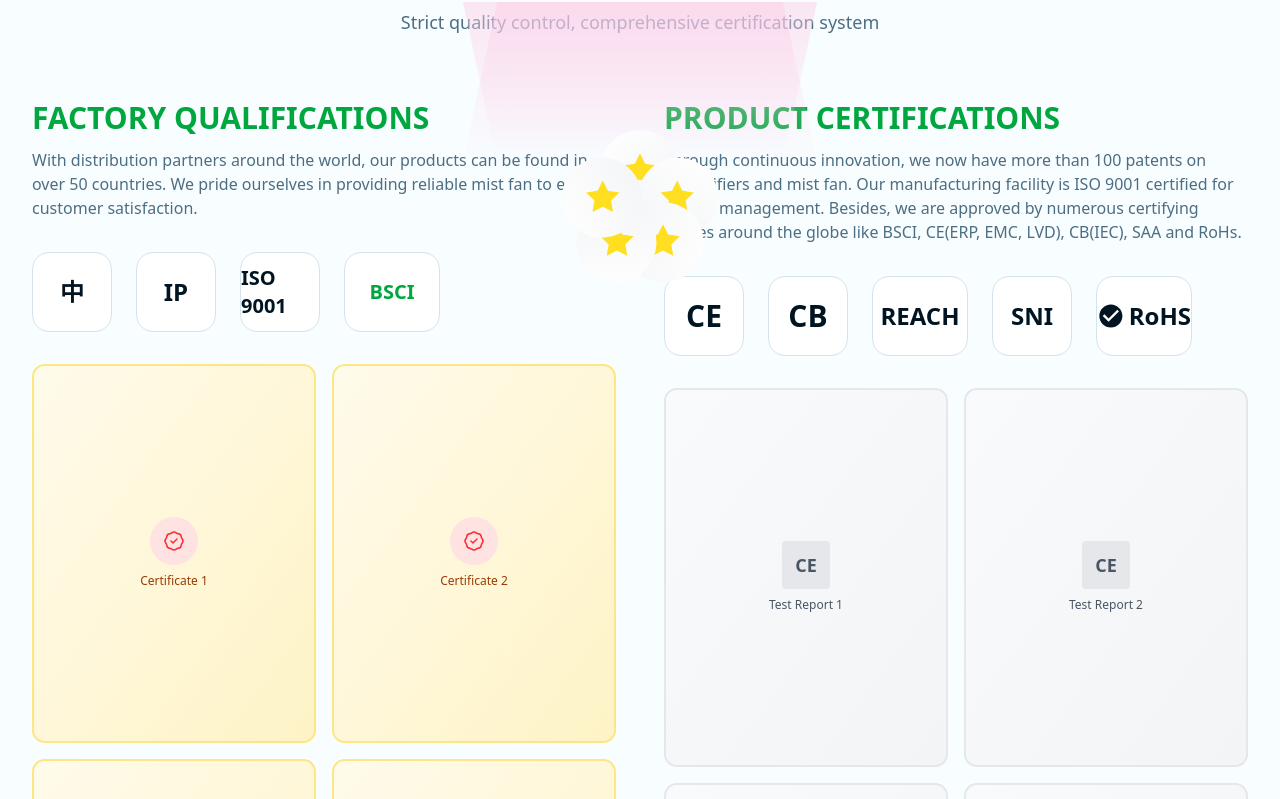
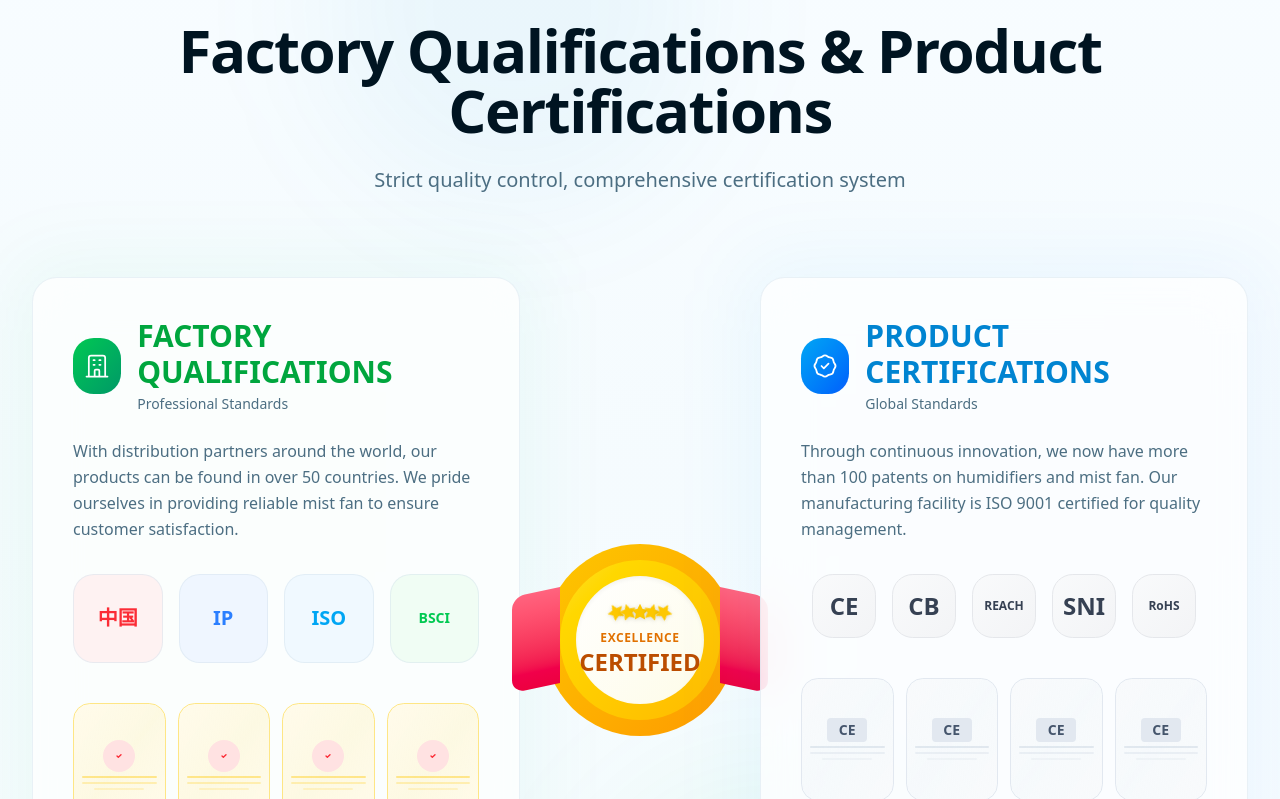
Before and after one commit to FRIDAY1611/hegu-technology-website, a Next.js app: page /en in a window 1280 px wide. Shown: the part 3881-4680 px from the top of the page. Built offline with nearby package versions, Linux system fonts and the light colour scheme.

Commit message:
feat: 重新设计精美资质认证页面

```diff
--- a/src/app/[locale]/page.tsx
+++ b/src/app/[locale]/page.tsx
@@ -477,171 +477,190 @@ const CertificationsSection = () => {
   const locale = params.locale as string;
   const texts = getPageTexts(locale);
 
-  // 工厂资质数据
-  const factoryQualifications = [
-    { name: 'ISO 9001', description: 'Quality Management System' },
-    { name: 'ISO 14001', description: 'Environmental Management' },
-    { name: 'BSCI', description: 'Business Social Compliance' },
-    { name: 'Sedex', description: 'Ethical Trade Audit' }
-  ];
+  return (
+    <section id="certifications-section" className="py-24 lg:py-36 bg-gradient-to-b from-background via-muted/20 to-background relative overflow-hidden">
+      {/* 背景装饰 */}
+      <div className="absolute inset-0 overflow-hidden pointer-events-none">
+        <div className="absolute top-0 left-1/4 w-96 h-96 bg-primary/5 rounded-full blur-3xl"></div>
+        <div className="absolute bottom-0 right-1/4 w-96 h-96 bg-green-500/5 rounded-full blur-3xl"></div>
+      </div>
 
-  // 产品认证数据
-  const productCertifications = [
-    { name: 'CE', description: 'European Conformity' },
-    { name: 'CB', description: 'Certification Bodies' },
-    { name: 'REACH', description: 'Registration, Evaluation, Authorization and Restriction of Chemicals' },
-    { name: 'RoHS', description: 'Restriction of Hazardous Substances' }
-  ];
-
-  return (
-    <section id="certifications-section" className="py-24 lg:py-32 bg-background">
-      <div className="max-w-7xl mx-auto px-6 lg:px-8">
+      <div className="max-w-7xl mx-auto px-6 lg:px-8 relative z-10">
         <FadeIn>
-          <div className="text-center mb-16">
-            <h2 className="text-3xl md:text-4xl lg:text-5xl font-bold mb-4">
+          <div className="text-center mb-20">
+            <div className="inline-flex items-center gap-2 px-4 py-2 bg-primary/10 rounded-full mb-6">
+              <svg className="w-4 h-4 text-primary" fill="none" viewBox="0 0 24 24" stroke="currentColor">
+                <path strokeLinecap="round" strokeLinejoin="round" strokeWidth={2} d="M9 12l2 2 4-4M7.835 4.697a3.42 3.42 0 001.946-.806 3.42 3.42 0 014.438 0 3.42 3.42 0 001.946.806 3.42 3.42 0 013.138 3.138 3.42 3.42 0 00.806 1.946 3.42 3.42 0 010 4.438 3.42 3.42 0 00-.806 1.946 3.42 3.42 0 01-3.138 3.138 3.42 3.42 0 00-1.946.806 3.42 3.42 0 01-4.438 0 3.42 3.42 0 01-1.946-.806 3.42 3.42 0 01-3.138-3.138 3.42 3.42 0 00-.806-1.946 3.42 3.42 0 010-4.438 3.42 3.42 0 00.806-1.946 3.42 3.42 0 013.138-3.138z" />
+              </svg>
+              <span className="text-sm font-medium text-primary">Global Certifications</span>
+            </div>
+            <h2 className="text-4xl md:text-5xl lg:text-6xl font-bold mb-6 tracking-tight">
               {texts.certificationsTitle}
             </h2>
-            <p className="text-lg text-muted-foreground max-w-2xl mx-auto">
+            <p className="text-lg md:text-xl text-muted-foreground max-w-3xl mx-auto leading-relaxed">
               {texts.certificationsSubtitle}
             </p>
           </div>
         </FadeIn>
 
-        <div className="grid grid-cols-1 lg:grid-cols-2 gap-12">
+        <div className="relative">
+          <div className="grid grid-cols-1 lg:grid-cols-12 gap-8">
             {/* 左侧 - 工厂资质 */}
-          <FadeIn>
+            <FadeIn className="lg:col-span-5">
+              <div className="relative">
+                <div className="absolute -inset-4 bg-gradient-to-r from-green-500/10 to-emerald-500/10 rounded-3xl blur-2xl opacity-50"></div>
+                <div className="relative bg-card/80 backdrop-blur-xl border border-border/50 rounded-3xl p-8 lg:p-10 shadow-xl">
+                  <div className="flex items-center gap-4 mb-6">
+                    <div className="w-14 h-14 rounded-2xl bg-gradient-to-br from-green-500 to-emerald-600 flex items-center justify-center shadow-lg">
+                      <svg className="w-7 h-7 text-white" fill="none" viewBox="0 0 24 24" stroke="currentColor">
+                        <path strokeLinecap="round" strokeLinejoin="round" strokeWidth={1.5} d="M19 21V5a2 2 0 00-2-2H7a2 2 0 00-2 2v16m14 0h2m-2 0h-5m-9 0H3m2 0h5M9 7h1m-1 4h1m4-4h1m-1 4h1m-5 10v-5a1 1 0 011-1h2a1 1 0 011 1v5m-4 0h4" />
+                      </svg>
+                    </div>
                     <div>
-              <h3 className="text-2xl lg:text-3xl font-bold mb-3 text-green-600">
+                      <h3 className="text-2xl lg:text-3xl font-bold text-green-600">
                         FACTORY QUALIFICATIONS
                       </h3>
-              <p className="text-muted-foreground mb-8">
+                      <p className="text-sm text-muted-foreground mt-1">Professional Standards</p>
+                    </div>
+                  </div>
+
+                  <p className="text-muted-foreground mb-8 leading-relaxed">
                     With distribution partners around the world, our products can be found in over 50 countries.
                     We pride ourselves in providing reliable mist fan to ensure customer satisfaction.
                   </p>
 
                   {/* 认证标志 */}
-              <div className="flex flex-wrap items-center gap-6 mb-8">
-                <div className="w-20 h-20 bg-card border border-border rounded-xl flex items-center justify-center text-2xl font-bold">
-                  中
+                  <div className="grid grid-cols-4 gap-4 mb-10">
+                    {[
+                      { label: '中国', color: 'text-red-500', bg: 'bg-red-50' },
+                      { label: 'IP', color: 'text-blue-500', bg: 'bg-blue-50' },
+                      { label: 'ISO', color: 'text-sky-500', bg: 'bg-sky-50' },
+                      { label: 'BSCI', color: 'text-green-500', bg: 'bg-green-50' }
+                    ].map((item, i) => (
+                      <div key={i} className={`aspect-square ${item.bg} rounded-2xl flex items-center justify-center border border-border/50 hover:scale-105 transition-transform cursor-pointer`}>
+                        <span className={`font-bold ${item.color} ${item.label.length > 3 ? 'text-sm' : 'text-xl'}`}>
+                          {item.label}
+                        </span>
                       </div>
-                <div className="w-20 h-20 bg-card border border-border rounded-xl flex items-center justify-center text-2xl font-bold">
-                  IP
-                </div>
-                <div className="w-20 h-20 bg-card border border-border rounded-xl flex items-center justify-center text-xl font-bold">
-                  ISO 9001
-                </div>
-                <div className="w-24 h-20 bg-card border border-border rounded-xl flex items-center justify-center text-xl font-bold text-green-600">
-                  BSCI
-                </div>
+                    ))}
                   </div>
 
                   {/* 证书图片网格 */}
-              <div className="grid grid-cols-2 gap-4">
+                  <div className="grid grid-cols-4 gap-3">
                     {[1, 2, 3, 4, 5, 6, 7, 8].map((i) => (
                       <div
                         key={i}
-                    className="aspect-[3/4] bg-gradient-to-br from-amber-50 to-amber-100 border-2 border-amber-200 rounded-lg flex items-center justify-center p-4"
+                        className="aspect-[3/4] bg-gradient-to-br from-amber-50 via-amber-100/50 to-amber-50 border border-amber-200 rounded-xl shadow-sm hover:shadow-md hover:-translate-y-1 transition-all cursor-pointer group overflow-hidden"
                       >
-                    <div className="text-center">
-                      <div className="w-12 h-12 mx-auto mb-2 bg-red-100 rounded-full flex items-center justify-center">
-                        <svg className="w-6 h-6 text-red-500" fill="none" viewBox="0 0 24 24" stroke="currentColor">
-                          <path strokeLinecap="round" strokeLinejoin="round" strokeWidth={1.5} d="M9 12l2 2 4-4M7.835 4.697a3.42 3.42 0 001.946-.806 3.42 3.42 0 014.438 0 3.42 3.42 0 001.946.806 3.42 3.42 0 013.138 3.138 3.42 3.42 0 00.806 1.946 3.42 3.42 0 010 4.438 3.42 3.42 0 00-.806 1.946 3.42 3.42 0 01-3.138 3.138 3.42 3.42 0 00-1.946.806 3.42 3.42 0 01-4.438 0 3.42 3.42 0 01-1.946-.806 3.42 3.42 0 01-3.138-3.138 3.42 3.42 0 00-.806-1.946 3.42 3.42 0 010-4.438 3.42 3.42 0 00.806-1.946 3.42 3.42 0 013.138-3.138z" />
+                        <div className="absolute inset-0 bg-gradient-to-t from-amber-900/10 to-transparent opacity-0 group-hover:opacity-100 transition-opacity"></div>
+                        <div className="h-full flex flex-col items-center justify-center p-2">
+                          <div className="w-8 h-8 mb-1 bg-red-100 rounded-full flex items-center justify-center shadow-sm">
+                            <svg className="w-4 h-4 text-red-500" fill="none" viewBox="0 0 24 24" stroke="currentColor">
+                              <path strokeLinecap="round" strokeLinejoin="round" strokeWidth={2} d="M9 12l2 2 4-4" />
                             </svg>
                           </div>
-                      <p className="text-xs text-amber-800">Certificate {i}</p>
+                          <div className="w-full h-0.5 bg-amber-300/50 rounded-full mb-1"></div>
+                          <div className="w-full h-0.5 bg-amber-300/30 rounded-full mb-1"></div>
+                          <div className="w-2/3 h-0.5 bg-amber-300/20 rounded-full"></div>
                         </div>
                       </div>
                     ))}
                   </div>
                 </div>
+              </div>
             </FadeIn>
 
-          {/* 中间装饰 */}
-          <div className="hidden lg:flex items-center justify-center absolute left-1/2 top-1/2 -translate-x-1/2 -translate-y-1/2 z-10">
+            {/* 中间徽章 */}
+            <div className="hidden lg:flex lg:col-span-2 items-center justify-center">
               <div className="relative">
-              <div className="absolute -top-20 left-1/2 -translate-x-1/2">
-                <div className="w-80 h-40 bg-gradient-to-b from-pink-200/50 to-transparent -skew-x-12"></div>
-              </div>
-              <div className="absolute -top-20 left-1/2 -translate-x-1/2">
-                <div className="w-80 h-40 bg-gradient-to-b from-pink-200/50 to-transparent skew-x-12"></div>
-              </div>
-              <div className="w-64 h-64 flex items-center justify-center">
-                <div className="relative">
-                  {[0, 72, 144, 216, 288].map((angle, i) => (
-                    <div
-                      key={i}
-                      className="absolute w-20 h-20 bg-gradient-to-br from-white to-gray-100 rounded-full shadow-lg flex items-center justify-center"
-                      style={{
-                        transform: `rotate(${angle}deg) translateY(-40px)`,
-                      }}
-                    >
-                      <svg className="w-10 h-10 text-yellow-300" fill="currentColor" viewBox="0 0 24 24">
+                {/* 外圈 */}
+                <div className="w-48 h-48 rounded-full bg-gradient-to-br from-yellow-400 to-amber-500 shadow-2xl flex items-center justify-center animate-pulse">
+                  <div className="w-40 h-40 rounded-full bg-gradient-to-br from-yellow-300 to-amber-400 flex items-center justify-center">
+                    <div className="w-32 h-32 rounded-full bg-gradient-to-br from-white to-yellow-50 flex items-center justify-center shadow-inner">
+                      {/* 内圈内容 */}
+                      <div className="text-center">
+                        <div className="flex justify-center -space-x-2 mb-2">
+                          {[0, 1, 2, 3, 4].map((i) => (
+                            <svg key={i} className="w-5 h-5 text-yellow-400 drop-shadow-sm" fill="currentColor" viewBox="0 0 24 24" style={{ transform: `rotate(${i * 15 - 30}deg)` }}>
                               <path d="M12 2l3.09 6.26L22 9.27l-5 4.87 1.18 6.88L12 17.77l-6.18 3.25L7 14.14 2 9.27l6.91-1.01L12 2z" />
                             </svg>
+                          ))}
                         </div>
-                  ))}
-                  <div className="w-20 h-20 bg-gradient-to-br from-white to-gray-100 rounded-full shadow-xl flex items-center justify-center z-10">
-                    <svg className="w-10 h-10 text-yellow-300" fill="currentColor" viewBox="0 0 24 24">
-                      <path d="M12 2l3.09 6.26L22 9.27l-5 4.87 1.18 6.88L12 17.77l-6.18 3.25L7 14.14 2 9.27l6.91-1.01L12 2z" />
-                    </svg>
-                  </div>
+                        <p className="text-xs font-bold text-amber-600 uppercase tracking-wider">Excellence</p>
+                        <p className="text-2xl font-black text-amber-700">CERTIFIED</p>
                       </div>
                     </div>
                   </div>
                 </div>
 
+                {/* 飘带装饰 */}
+                <div className="absolute -left-8 top-1/2 -translate-y-1/2">
+                  <div className="w-12 h-24 bg-gradient-to-b from-rose-400 to-rose-600 -skew-y-12 rounded-l-lg shadow-lg"></div>
+                </div>
+                <div className="absolute -right-8 top-1/2 -translate-y-1/2">
+                  <div className="w-12 h-24 bg-gradient-to-b from-rose-400 to-rose-600 skew-y-12 rounded-r-lg shadow-lg"></div>
+                </div>
+              </div>
+            </div>
+
             {/* 右侧 - 产品认证 */}
-          <FadeIn delay={0.1}>
+            <FadeIn delay={0.1} className="lg:col-span-5">
+              <div className="relative">
+                <div className="absolute -inset-4 bg-gradient-to-l from-blue-500/10 to-sky-500/10 rounded-3xl blur-2xl opacity-50"></div>
+                <div className="relative bg-card/80 backdrop-blur-xl border border-border/50 rounded-3xl p-8 lg:p-10 shadow-xl">
+                  <div className="flex items-center gap-4 mb-6">
+                    <div className="w-14 h-14 rounded-2xl bg-gradient-to-br from-sky-500 to-blue-600 flex items-center justify-center shadow-lg">
+                      <svg className="w-7 h-7 text-white" fill="none" viewBox="0 0 24 24" stroke="currentColor">
+                        <path strokeLinecap="round" strokeLinejoin="round" strokeWidth={1.5} d="M9 12l2 2 4-4M7.835 4.697a3.42 3.42 0 001.946-.806 3.42 3.42 0 014.438 0 3.42 3.42 0 001.946.806 3.42 3.42 0 013.138 3.138 3.42 3.42 0 00.806 1.946 3.42 3.42 0 010 4.438 3.42 3.42 0 00-.806 1.946 3.42 3.42 0 01-3.138 3.138 3.42 3.42 0 00-1.946.806 3.42 3.42 0 01-4.438 0 3.42 3.42 0 01-1.946-.806 3.42 3.42 0 01-3.138-3.138 3.42 3.42 0 00-.806-1.946 3.42 3.42 0 010-4.438 3.42 3.42 0 00.806-1.946 3.42 3.42 0 013.138-3.138z" />
+                      </svg>
+                    </div>
                     <div>
-              <h3 className="text-2xl lg:text-3xl font-bold mb-3 text-green-600">
+                      <h3 className="text-2xl lg:text-3xl font-bold text-sky-600">
                         PRODUCT CERTIFICATIONS
                       </h3>
-              <p className="text-muted-foreground mb-8">
+                      <p className="text-sm text-muted-foreground mt-1">Global Standards</p>
+                    </div>
+                  </div>
+
+                  <p className="text-muted-foreground mb-8 leading-relaxed">
                     Through continuous innovation, we now have more than 100 patents on humidifiers and mist fan.
-                Our manufacturing facility is ISO 9001 certified for quality management. Besides, we are approved
-                by numerous certifying bodies around the globe like BSCI, CE(ERP, EMC, LVD), CB(IEC), SAA and RoHs.
+                    Our manufacturing facility is ISO 9001 certified for quality management.
                   </p>
 
                   {/* 认证标志 */}
-              <div className="flex flex-wrap items-center gap-6 mb-8">
-                <div className="w-20 h-20 bg-card border border-border rounded-xl flex items-center justify-center text-3xl font-bold">
-                  CE
+                  <div className="flex flex-wrap items-center justify-center gap-4 mb-10">
+                    {['CE', 'CB', 'REACH', 'SNI', 'RoHS'].map((label, i) => (
+                      <div key={i} className="aspect-square w-16 bg-gradient-to-br from-gray-50 to-gray-100 rounded-2xl flex items-center justify-center border border-gray-200 shadow-sm hover:shadow-md hover:scale-110 transition-all cursor-pointer">
+                        <span className={`font-bold text-gray-700 ${label.length > 3 ? 'text-xs' : 'text-2xl'}`}>
+                          {label}
+                        </span>
                       </div>
-                <div className="w-20 h-20 bg-card border border-border rounded-xl flex items-center justify-center text-3xl font-bold">
-                  CB
-                </div>
-                <div className="w-24 h-20 bg-card border border-border rounded-xl flex items-center justify-center text-2xl font-bold">
-                  REACH
-                </div>
-                <div className="w-20 h-20 bg-card border border-border rounded-xl flex items-center justify-center text-2xl font-bold">
-                  SNI
-                </div>
-                <div className="w-24 h-20 bg-card border border-border rounded-xl flex items-center justify-center text-2xl font-bold">
-                  <svg className="w-12 h-8" viewBox="0 0 24 24" fill="currentColor">
-                    <path d="M12 2C6.48 2 2 6.48 2 12s4.48 10 10 10 10-4.48 10-10S17.52 2 12 2zm-2 15l-5-5 1.41-1.41L10 14.17l7.59-7.59L19 8l-9 9z" />
-                  </svg>
-                  <span className="ml-1">RoHS</span>
-                </div>
+                    ))}
                   </div>
 
                   {/* 证书图片网格 */}
-              <div className="grid grid-cols-2 gap-4">
+                  <div className="grid grid-cols-4 gap-3">
                     {[1, 2, 3, 4, 5, 6, 7, 8].map((i) => (
                       <div
                         key={i}
-                    className="aspect-[3/4] bg-gradient-to-br from-gray-50 to-gray-100 border-2 border-gray-200 rounded-lg flex items-center justify-center p-4"
+                        className="aspect-[3/4] bg-gradient-to-br from-slate-50 via-slate-100/50 to-slate-50 border border-slate-200 rounded-xl shadow-sm hover:shadow-md hover:-translate-y-1 transition-all cursor-pointer group overflow-hidden"
                       >
-                    <div className="text-center">
-                      <div className="w-12 h-12 mx-auto mb-2 bg-gray-200 rounded flex items-center justify-center">
-                        <span className="text-lg font-bold text-gray-600">CE</span>
+                        <div className="absolute inset-0 bg-gradient-to-t from-slate-900/10 to-transparent opacity-0 group-hover:opacity-100 transition-opacity"></div>
+                        <div className="h-full flex flex-col items-center justify-center p-2">
+                          <div className="w-10 h-6 mb-1 bg-slate-200 rounded flex items-center justify-center shadow-sm">
+                            <span className="text-sm font-bold text-slate-600">CE</span>
                           </div>
-                      <p className="text-xs text-gray-600">Test Report {i}</p>
+                          <div className="w-full h-0.5 bg-slate-300/50 rounded-full mb-1"></div>
+                          <div className="w-full h-0.5 bg-slate-300/30 rounded-full mb-1"></div>
+                          <div className="w-2/3 h-0.5 bg-slate-300/20 rounded-full"></div>
                         </div>
                       </div>
                     ))}
                   </div>
                 </div>
+              </div>
             </FadeIn>
+          </div>
         </div>
       </div>
     </section>
```
Lines whose indentation alone changed are shown as unchanged.
